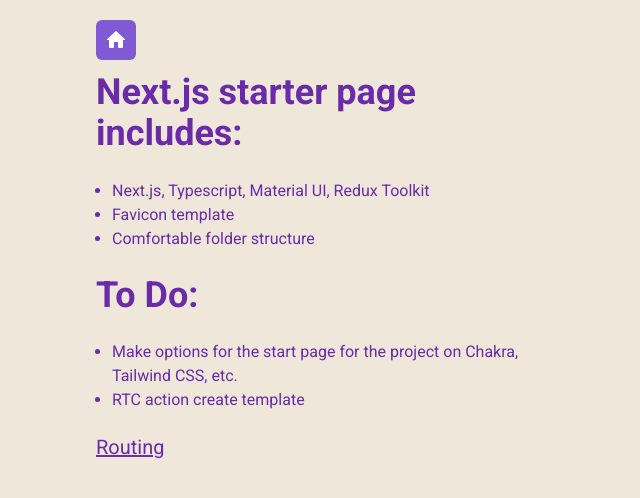
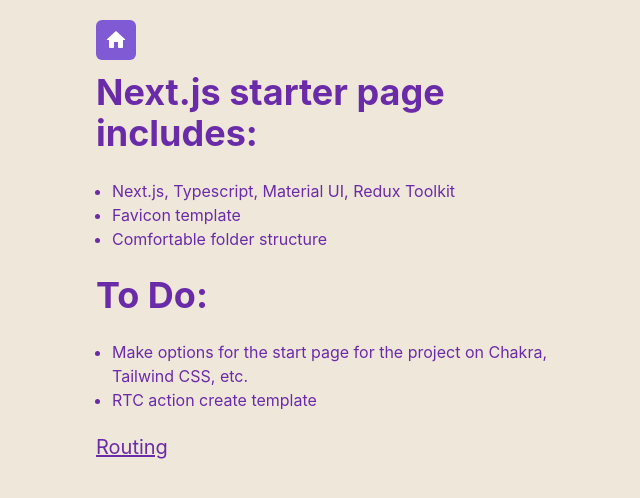
Before and after one commit to vakulanikita/auth-app-frontend, a Next.js app: page / in a window 1280 px wide. Shown: the top 498 px of the page, without its empty margins (314-954 px from the left). Built offline with nearby package versions, Linux system fonts and the light colour scheme.

Commit message:
small fixes

```diff
--- a/pages/_document.tsx
+++ b/pages/_document.tsx
@@ -32,10 +32,10 @@
             href="https://fonts.gstatic.com"
             crossOrigin=""
           />
-          <link
+          {/* <link
             href="https://fonts.googleapis.com/css2?family=Roboto:wght@300;400;500;700&display=swap"
             rel="stylesheet"
-          />
+          /> */}
         </Head>
         <body>
           <Main />
--- a/pages/index.tsx
+++ b/pages/index.tsx
@@ -41,6 +41,7 @@
             <li>Next.js, Typescript, Material UI, Redux Toolkit</li>
             <li>Favicon template</li>
             <li>Comfortable folder structure</li>
+            {/* <li>Light/dark mode</li> */}
           </ul>
 
           <h1>To Do:</h1>
--- a/styles/globals.scss
+++ b/styles/globals.scss
@@ -2,7 +2,7 @@
 body {
   padding: 0;
   margin: 0;
-  font-family: Roboto, -apple-system, BlinkMacSystemFont, Segoe UI, Oxygen,
+  font-family: -apple-system, BlinkMacSystemFont, Segoe UI, Oxygen,
     Ubuntu, Cantarell, Fira Sans, Droid Sans, Helvetica Neue, sans-serif;
   background-color: var(--bg);
   font-size: 16px;
```
